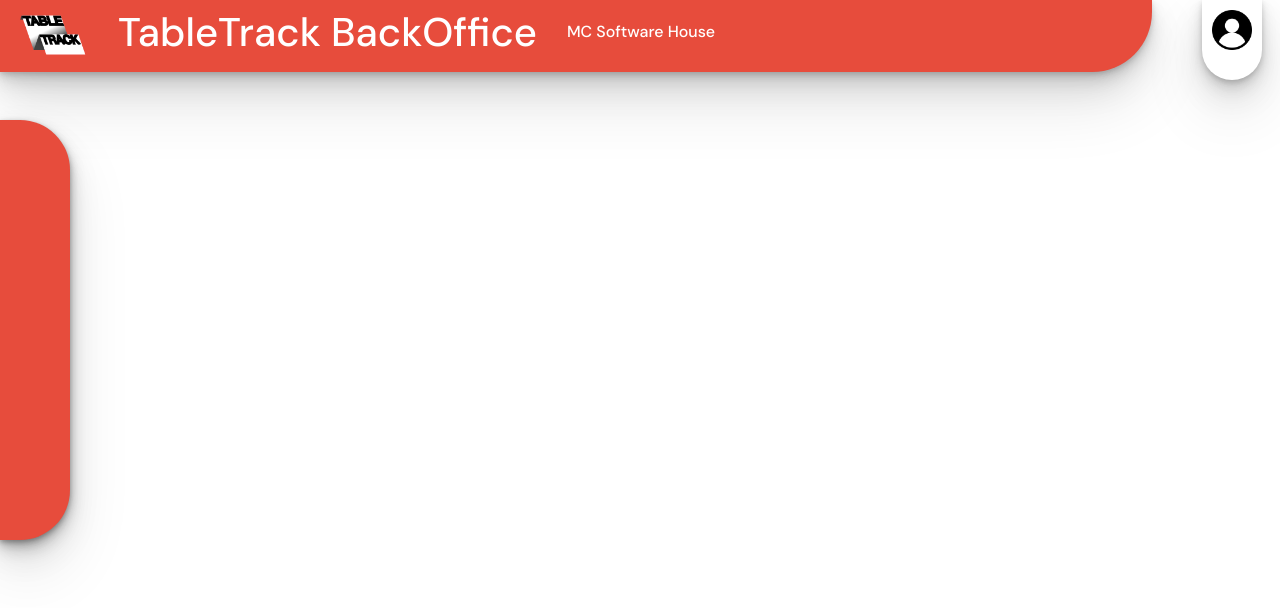
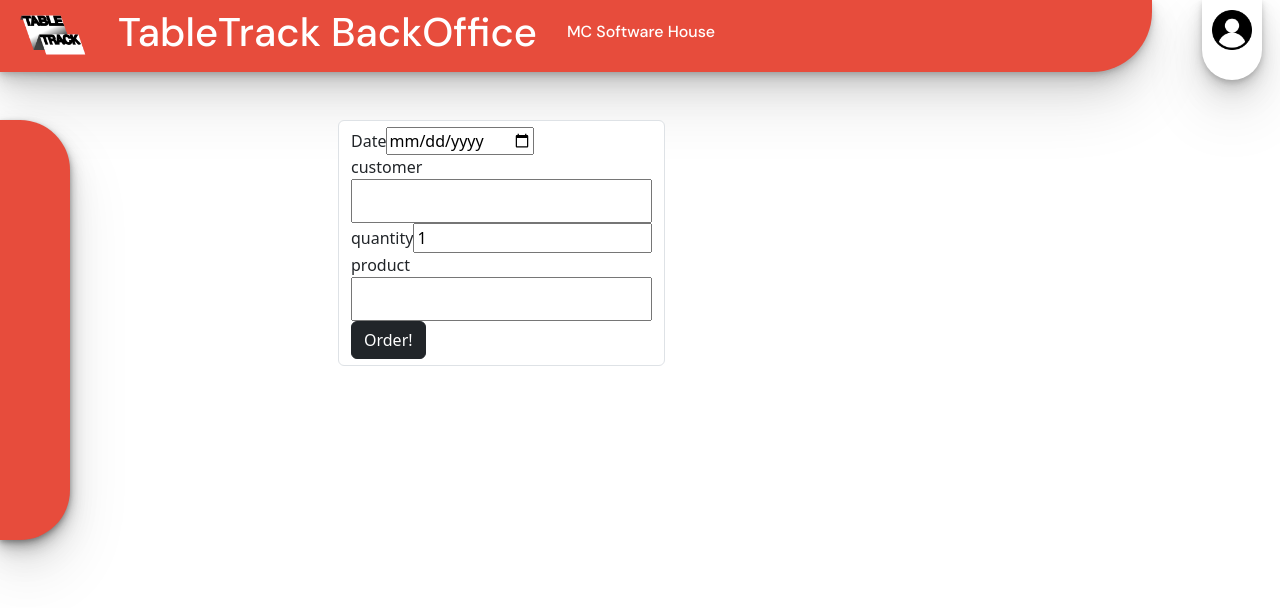
Before and after one commit to Mechiuw/Vue.TableTrack-Website-Back_Office, a Vue app in the folder vue-web-ex01/: page / in a window 1280 px wide. Shown: the top 608 px of the page. Built offline with nearby package versions, Linux system fonts and the light colour scheme; some icons are missing.

Commit message:
[FIX] Fixed Form Bug date undefined

```diff
--- a/vue-web-ex01/src/components/dashboard/Content.vue
+++ b/vue-web-ex01/src/components/dashboard/Content.vue
@@ -1,9 +1,16 @@
 <script>
+import OrderForm from "../order/form/OrderForm.vue"
+
+export default {
+    components: {
+        OrderForm
+    },
+}
 
 </script>
 <template>
     <div>
-
+        <OrderForm/>
     </div>
 </template>
 <style>
--- a/vue-web-ex01/src/components/order/form/OrderForm.vue
+++ b/vue-web-ex01/src/components/order/form/OrderForm.vue
@@ -1,6 +1,6 @@
 <template>
   <div class="container">
-    <form @submit.prevent="addOrder">
+    <form @submit.prevent="addOrder" class="form-control">
         <div>
             <label for="order-date">Date</label>
             <input v-model="orderDate" type="date" id="order-date">
@@ -53,9 +53,9 @@ export default {
         const addOrder = () =>{
             if(selectedCustomer && selectedProduct && orderQuantity.value > 0 && orderDate){
                 const newOrder = {
-                  date : date.value ,
+                  date : orderDate.value ,
                   customer : selectedCustomer.value,
-                  quantity : quantity.value,
+                  quantity : orderQuantity.value,
                   product : selectedProduct.value
                 }
                 this.$store.commit('ADD_TASK',newOrder)
```
